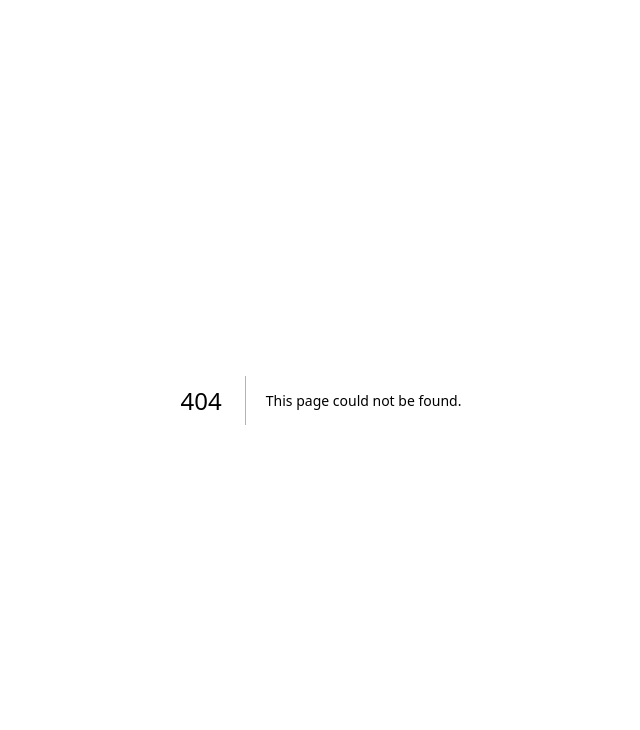
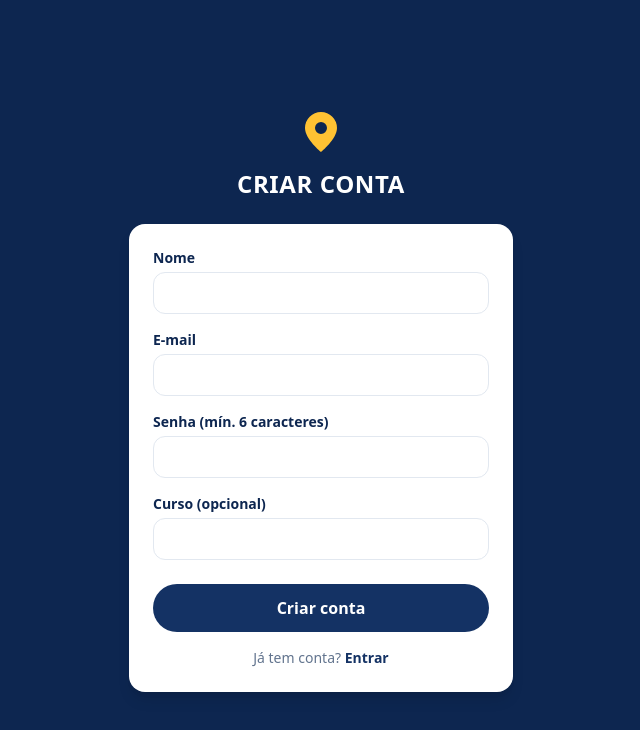
Before and after one commit to reetzRS/Academic-Pinpoint, a Next.js app in the folder apps/web/: page /cadastro in a window 1280 px wide. Before the commit this address had no page. Shown: the top 730 px of the page, without its empty margins (319-959 px from the left). Built offline with nearby package versions, Linux system fonts and the light colour scheme; no server answers.

Commit message:
Adiciona tela de cadastro

```diff
--- /dev/null
+++ b/apps/web/src/app/cadastro/page.tsx
@@ -0,0 +1,101 @@
+"use client";
+
+import Link from "next/link";
+import { useRouter } from "next/navigation";
+import { useState } from "react";
+import { api } from "@/lib/api";
+import { setSession } from "@/lib/session";
+import { LogoMark } from "@/components/icons";
+
+export default function CadastroPage() {
+  const router = useRouter();
+  const [form, setForm] = useState({ nome: "", email: "", senha: "", curso: "" });
+  const [erro, setErro] = useState<string | null>(null);
+  const [busy, setBusy] = useState(false);
+
+  const set = (field: keyof typeof form) => (e: React.ChangeEvent<HTMLInputElement>) =>
+    setForm((f) => ({ ...f, [field]: e.target.value }));
+
+  const submit = async (e: React.FormEvent) => {
+    e.preventDefault();
+    setBusy(true);
+    setErro(null);
+    try {
+      const session = await api.register({
+        nome: form.nome,
+        email: form.email,
+        senha: form.senha,
+        curso: form.curso || undefined,
+      });
+      setSession(session);
+      router.replace("/onboarding");
+    } catch (err) {
+      setErro(err instanceof Error ? err.message : "Erro ao cadastrar");
+      setBusy(false);
+    }
+  };
+
+  const inputClass =
+    "mt-1 w-full rounded-xl border border-slate-200 px-3 py-2.5 text-sm outline-none focus:border-navy-600";
+
+  return (
+    <div className="flex min-h-screen flex-col items-center justify-center bg-navy-800 px-4 py-8">
+      <LogoMark className="h-12 w-12 text-gold-400" />
+      <h1 className="mt-3 text-2xl font-extrabold uppercase tracking-wide text-white">
+        Criar conta
+      </h1>
+
+      <form
+        onSubmit={submit}
+        className="mt-6 w-full max-w-sm rounded-2xl bg-white p-6 shadow-lg"
+      >
+        <label className="block text-sm font-semibold text-navy-800">
+          Nome
+          <input required value={form.nome} onChange={set("nome")} className={inputClass} />
+        </label>
+        <label className="mt-4 block text-sm font-semibold text-navy-800">
+          E-mail
+          <input
+            type="email"
+            required
+            value={form.email}
+            onChange={set("email")}
+            className={inputClass}
+          />
+        </label>
+        <label className="mt-4 block text-sm font-semibold text-navy-800">
+          Senha (mín. 6 caracteres)
+          <input
+            type="password"
+            required
+            minLength={6}
+            value={form.senha}
+            onChange={set("senha")}
+            className={inputClass}
+          />
+        </label>
+        <label className="mt-4 block text-sm font-semibold text-navy-800">
+          Curso (opcional)
+          <input value={form.curso} onChange={set("curso")} className={inputClass} />
+        </label>
+
+        {erro && <p className="mt-3 text-sm text-rose-600">{erro}</p>}
+
+        <button
+          type="submit"
+          disabled={busy}
+          className="mt-6 w-full rounded-full bg-navy-700 py-3 font-semibold text-white transition hover:bg-navy-600 disabled:opacity-60"
+        >
+          {busy ? "Criando…" : "Criar conta"}
+        </button>
+
+        <p className="mt-4 text-center text-sm text-slate-500">
+          Já tem conta?{" "}
+          <Link href="/login" className="font-semibold text-navy-700">
+            Entrar
+          </Link>
+        </p>
+      </form>
+    </div>
+  );
+}
```
